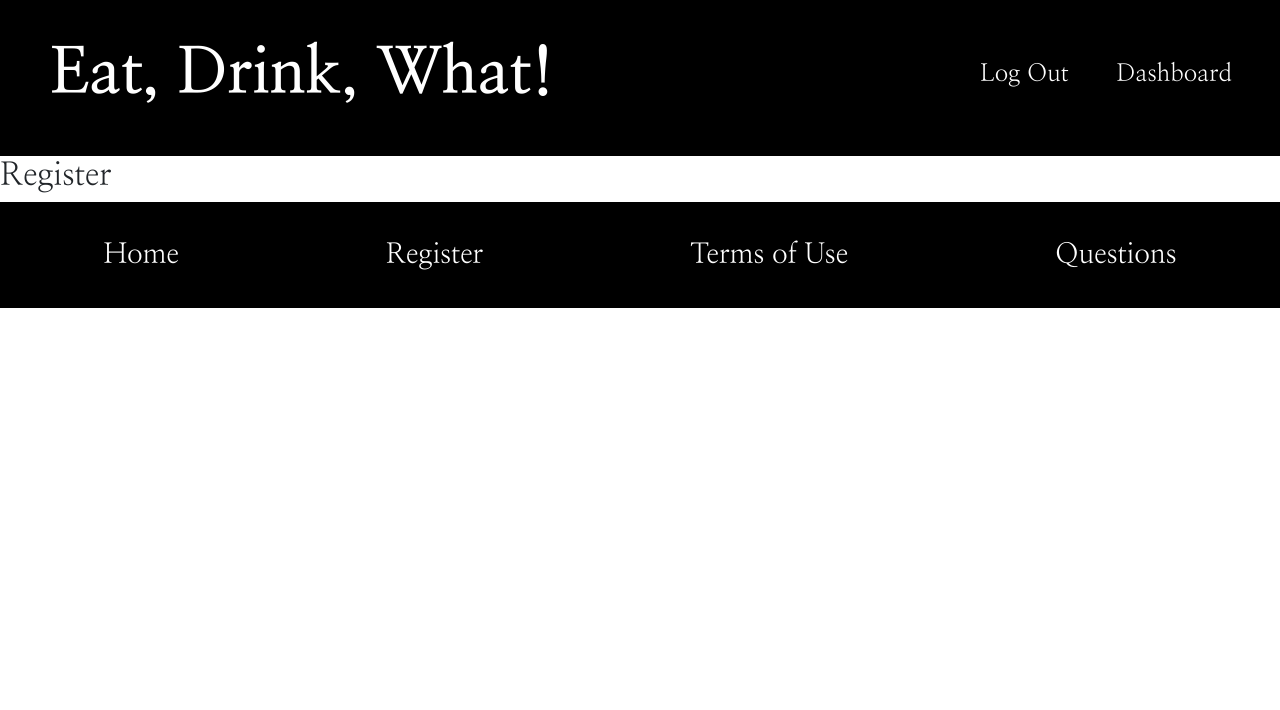
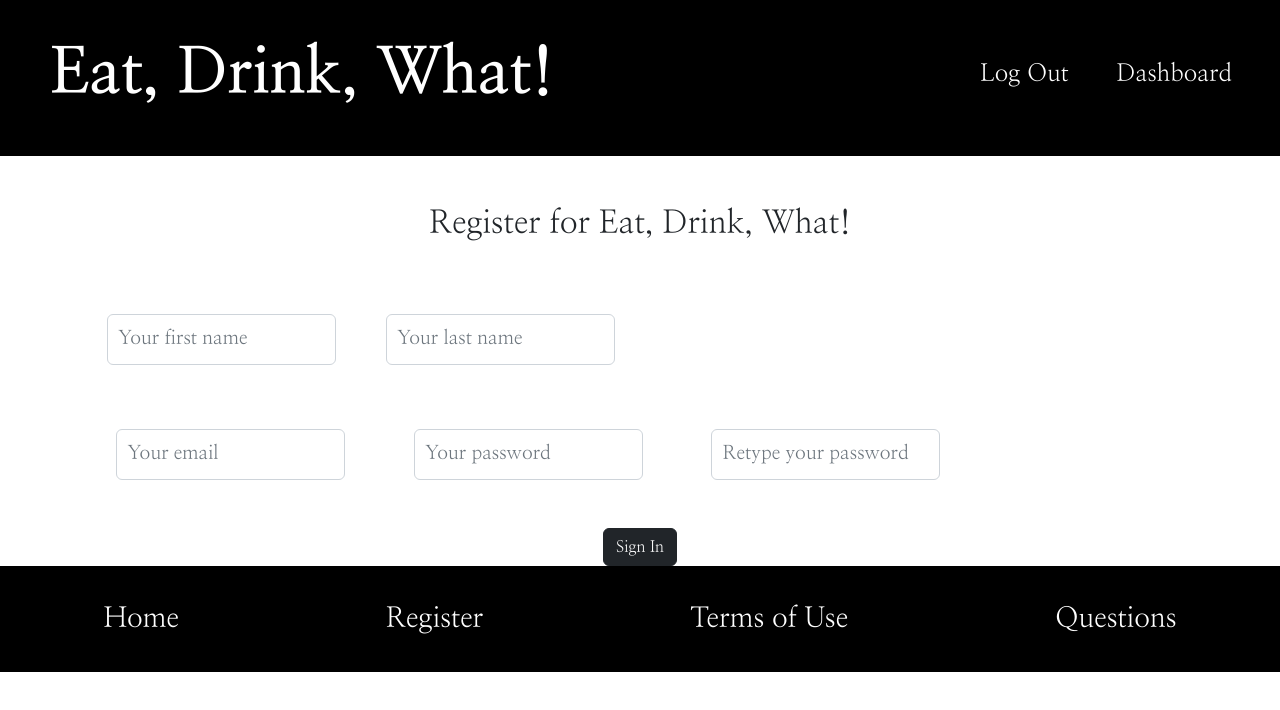
Before and after one commit to bluedragonscales/events-bulletin-app, a Vue app in the folder front-end/: page /register in a window 1280 px wide. Shown: the top 710 px of the page. Built offline with nearby package versions, Linux system fonts and the light colour scheme.

Commit message:
added more terms of use and started register page

```diff
--- a/front-end/src/components/main/AppRegister.vue
+++ b/front-end/src/components/main/AppRegister.vue
@@ -1,6 +1,142 @@
 <template>
     <!-- REGISTRATION COMPONENT -->
 
-    <h2>Register</h2>
+    <div class="container text-center">
+        <h2 class="mt-5">Register for Eat, Drink, What!</h2>
+
+        <Form @submit="onSubmit" :validation-schema="signInSchema" class="text-center">
+
+            <!-- Name registration section. -->
+            <div class="d-flex justify-content-around name-reg">
+                <!-- FIRST NAME INPUT -->
+                <div class="form-group mt-5 ml-5">
+                    <Field name="firstname" v-slot="{field, errors, errorMessage}">
+                        <form-input
+                            :field="field"
+                            :errorList="errors"
+                            :errorMsg="errorMessage"
+                            element="input"
+                            type="text"
+                            placeholder="Your first name">
+                        </form-input>
+                    </Field>
+                </div>
+
+                <!-- LAST NAME INPUT -->
+                <div class="form-group mt-5">
+                    <Field name="lastname" v-slot="{field, errors, errorMessage}">
+                        <form-input
+                            :field="field"
+                            :errorList="errors"
+                            :errorMsg="errorMessage"
+                            element="input"
+                            type="text"
+                            placeholder="Your last name">
+                        </form-input>
+                    </Field>
+                </div>
+            </div>
+
+
+            <!-- Login credentials registration section. -->
+            <div class="d-flex justify-content-around login-reg">
+                <!-- EMAIL INPUT -->
+                <div class="form-group mt-5">
+                    <Field name="email" v-slot="{field, errors, errorMessage}">
+                        <form-input
+                            :field="field"
+                            :errorList="errors"
+                            :errorMsg="errorMessage"
+                            element="input"
+                            type="email"
+                            placeholder="Your email">
+                        </form-input>
+                    </Field>
+                </div>
+
+                <!-- PASSWORD INPUT -->
+                <div class="form-group mt-5">
+                    <Field name="password" v-slot="{field, errors, errorMessage}">
+                        <form-input
+                            :field="field"
+                            :errorList="errors"
+                            :errorMsg="errorMessage"
+                            element="input"
+                            type="password"
+                            placeholder="Your password">
+                        </form-input>
+                    </Field>
+                </div>
+
+                <!-- RETYPE PASSWORD INPUT -->
+                <div class="form-group mt-5">
+                    <Field name="password" v-slot="{field, errors, errorMessage}">
+                        <form-input
+                            :field="field"
+                            :errorList="errors"
+                            :errorMsg="errorMessage"
+                            element="input"
+                            type="password"
+                            placeholder="Retype your password">
+                        </form-input>
+                    </Field>
+                </div>
+            </div>
+
+
+
+
+
+            <!-- SUBMIT BUTTON -->
+            <button type="submit" class="btn btn-dark mt-5">Sign In</button>
+        </Form>
+    </div>
 
 </template>
+
+
+
+
+<script>
+    import {Form, Field} from 'vee-validate';
+    import * as yup from 'yup';
+    import FormInput from '../utils/FormInput.vue';
+
+    export default {
+        data() {
+            return {
+                signInSchema: {
+                    firstname: yup.string().required('Your first name is required.'),
+                    lastname: yup.string().required('Your last name is required.'),
+                    email: yup.string().required('An email is required to sign in.'),
+                    password: yup.string().required('A password is required to sign in.')
+                }
+            }
+        },
+        components: {
+            FormInput,
+            Form,
+            Field
+        },
+        methods: {
+            onSubmit(values) {
+                console.log(values);
+            }
+        }
+    }
+
+</script>
+
+
+
+<style scoped>
+
+    .name-reg {
+        width: 50%;
+    }
+
+    .login-reg {
+        width: 80%;
+    }
+
+</style>
--- a/front-end/src/components/main/TermsOfUse.vue
+++ b/front-end/src/components/main/TermsOfUse.vue
@@ -85,7 +85,7 @@
 
         <p>Eat, Drink, What! is always striving to improve the Service and bring you additional functionality that you will find engaging and useful. This means we may add new Service features or enhancements from time to time as well as remove some features. If these actions do not materially affect your rights or obligations, we may not provide you with notice before taking them. We may even suspend the Service entirely, in which event we will notify you in advance unless extenuating circumstances, such as safety or security concerns, prevent us from doing so.</p>
 
-        <p>You may terminate your account at any time, for any reason, by following the instructions in "Questions" in the Service. Eat, Drink, What! may terminate your account at any time without notice if it believes that you have violated this Agreement. After your account is terminated, this Agreement will terminate, except that the following provisions will still apply to you and Eat, Drink, What! (the "Parties"): <a href="#four">Section 4</a>, <a href="#five">Section 5</a>, <a href="#six">Section 6</a></p>
+        <p>You may terminate your account at any time, for any reason, by following the instructions in "Questions" in the Service. Eat, Drink, What! may terminate your account at any time without notice if it believes that you have violated this Agreement. After your account is terminated, this Agreement will terminate, except that the following provisions will still apply to you and Eat, Drink, What! (the "Parties"): <a href="#four">Section 4</a>, <a href="#five">Section 5</a>, <a href="#six">Section 6</a>, <a href="#eight">Section 8</a></p>
         <!-- FINISH LISTING THE SECTIONS -->
 
 
```
